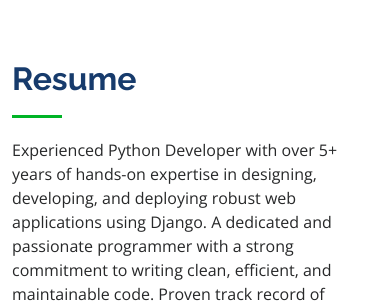
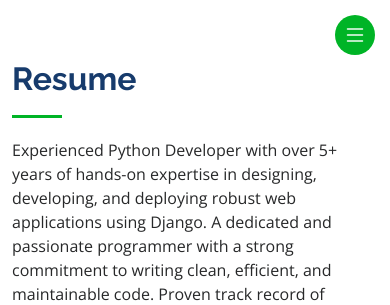
Before and after one commit to gigiljacob/institute_management_system, a Django app: page /resume/ in a window 390 px wide. Shown: the top 305 px of the page. Run offline with Django 4.2, Linux system fonts and the light colour scheme; some libraries are stand-ins or nearby versions.

Commit message:
Mobile toggle bar

```diff
--- a/bio/templates/contact.html
+++ b/bio/templates/contact.html
@@ -3,6 +3,9 @@
 {% load widget_tweaks %}
 
 {% block body %}
+<!-- ======= Mobile nav toggle button ======= -->
+  <i class="bi bi-list mobile-nav-toggle d-xl-none"></i>
+
   <main id="main">
     <!-- ======= Contact Section ======= -->
     <section id="contact" class="contact">
--- a/bio/templates/resume-v1.html
+++ b/bio/templates/resume-v1.html
@@ -2,6 +2,9 @@
 {% load static %}
 
 {% block body %}
+<!-- ======= Mobile nav toggle button ======= -->
+  <i class="bi bi-list mobile-nav-toggle d-xl-none"></i>
+
   <main id="main">
     <!-- ======= Resume Section ======= -->
     <section id="resume" class="resume">
```
